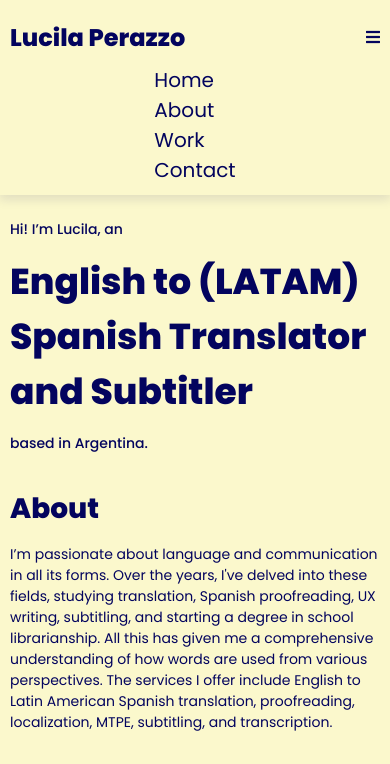
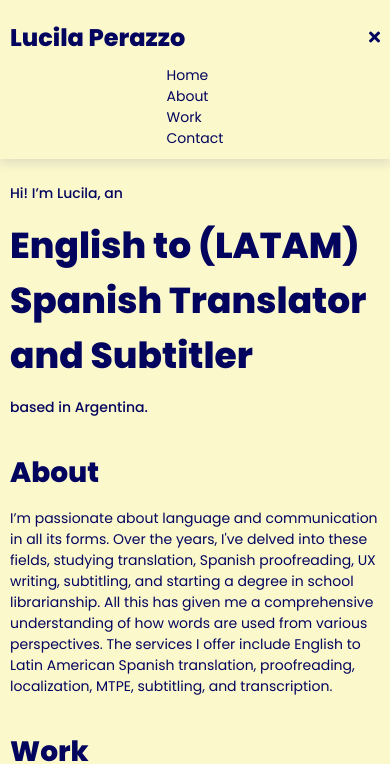
Before and after one commit to perazzolucila/perazzolucila.github.io, a plain HTML site: page index.html in a window 390 px wide. Both pictures are taken after a click on the link 373 px from the left and 37 px from the top of the page. Shown: the top 764 px of the page. Drawn offline with Linux system fonts and the light colour scheme.

Commit message:
Mobile menu fixes

```diff
--- a/index.html
+++ b/index.html
@@ -21,6 +21,7 @@
         --text-color: #03045e;
         --font-family: Poppins, sans-serif;
         --font-size: 28px;
+        --links-font-size: 20px;
         --hero-line-height: 100px;
         --line-height: 44px;
         --hero-font-size: 64px;
@@ -42,6 +43,7 @@
           --line-height: normal;
           --title-font-size: 28px;
           --title-margin: 0;
+          --links-font-size: 14px;
           --hero-margin: 0;
         }
       }
@@ -82,8 +84,11 @@
         margin: 0;
         font-size: 24px;
       }
-      #nav-links {
-        font-size: 20px;
+      .nav-links {
+        font-size: var(--links-font-size);
+      }
+      .nav-links a {
+        padding: 0 30px;
       }
       section {
         font-size: var(--font-size);
@@ -190,7 +195,7 @@
           display: none;
         }
 
-        #nav-links {
+        #mobile-nav-links {
           display: none;
           flex-direction: column;
         }
@@ -203,7 +208,7 @@
   <body>
     <nav id="desktop-nav">
       <h1>Lucila Perazzo</h1>
-      <div>
+      <div class="nav-links">
         <a href="#home">Home</a>
         <a href="#about">About</a>
         <a href="#work">Work</a>
@@ -216,16 +221,17 @@
         <a
           href="javascript:void(0);"
           class="menu-button"
+          id="menu-button"
           onclick="toggleLinks()"
         >
           <i class="fa fa-bars"></i>
         </a>
       </div>
-      <div id="nav-links">
-        <a href="#home">Home</a>
-        <a href="#about">About</a>
-        <a href="#work">Work</a>
-        <a href="#contact">Contact</a>
+      <div class="nav-links" id="mobile-nav-links">
+        <a href="#home" onclick="onClickLink()">Home</a>
+        <a href="#about" onclick="onClickLink()">About</a>
+        <a href="#work" onclick="onClickLink()">Work</a>
+        <a href="#contact" onclick="onClickLink()">Contact</a>
       </div>
     </nav>
     <section id="home" class="container">
@@ -328,10 +334,18 @@
     </section>
     <footer></footer>
     <script>
-      function toggleLinks() {
-        const links = document.getElementById('nav-links');
+      const links = document.getElementById('mobile-nav-links');
+      const menuButton = document.getElementById('menu-button');
+      const toggleLinks = () => {
         links.style.display = links.style.display === 'flex' ? 'none' : 'flex';
-      }
+        menuButton.innerHTML =
+          links.style.display === 'flex'
+            ? '<i class="fa fa-times"></i>'
+            : '<i class="fa fa-bars"></i>';
+      };
+      const onClickLink = () => {
+        links.style.display = 'none';
+      };
     </script>
   </body>
 </html>
```
